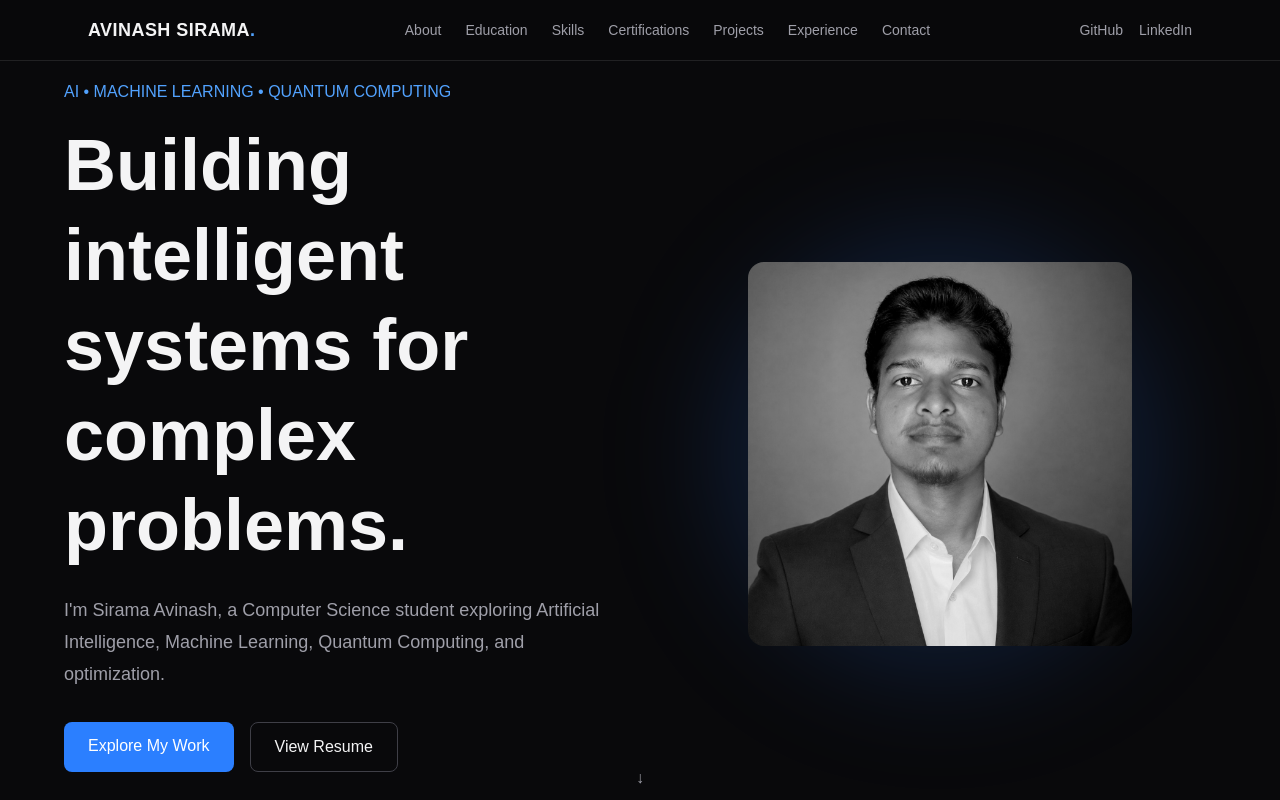
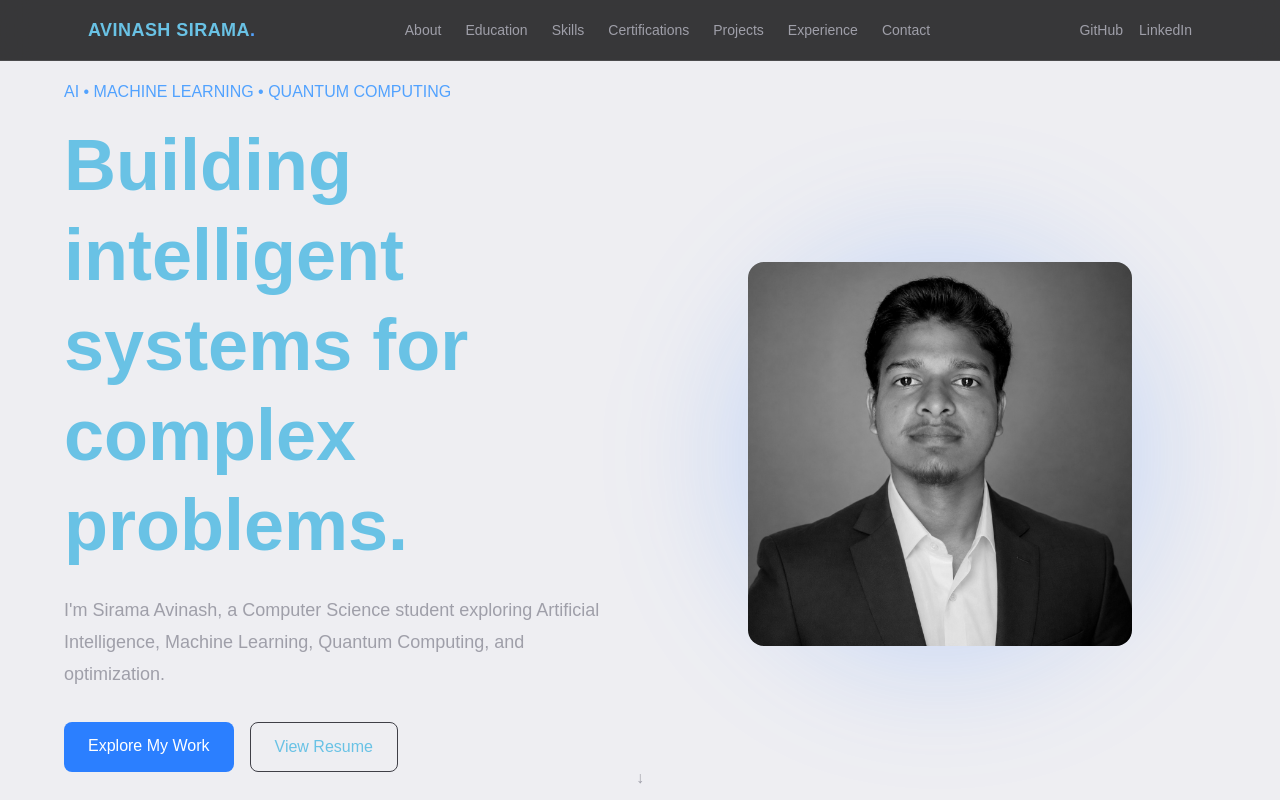
Before and after one commit to SiramaAvinash/avinash-portfolio, a React (Vite) app: page / in a window 1280 px wide. Shown: the top 800 px of the page. Built offline with nearby package versions, Linux system fonts and the light colour scheme.

Commit message:
Update avinash-portfolio

```diff
--- a/src/index.css
+++ b/src/index.css
@@ -6,8 +6,8 @@ html {
 
 body {
   margin: 0;
-  background-color: #09090b;
-  color: #f4f4f5;
+  background-color: #eeeef2;
+  color: #69c2e5;
   font-family: Arial, Helvetica, sans-serif;
 }
 
```
